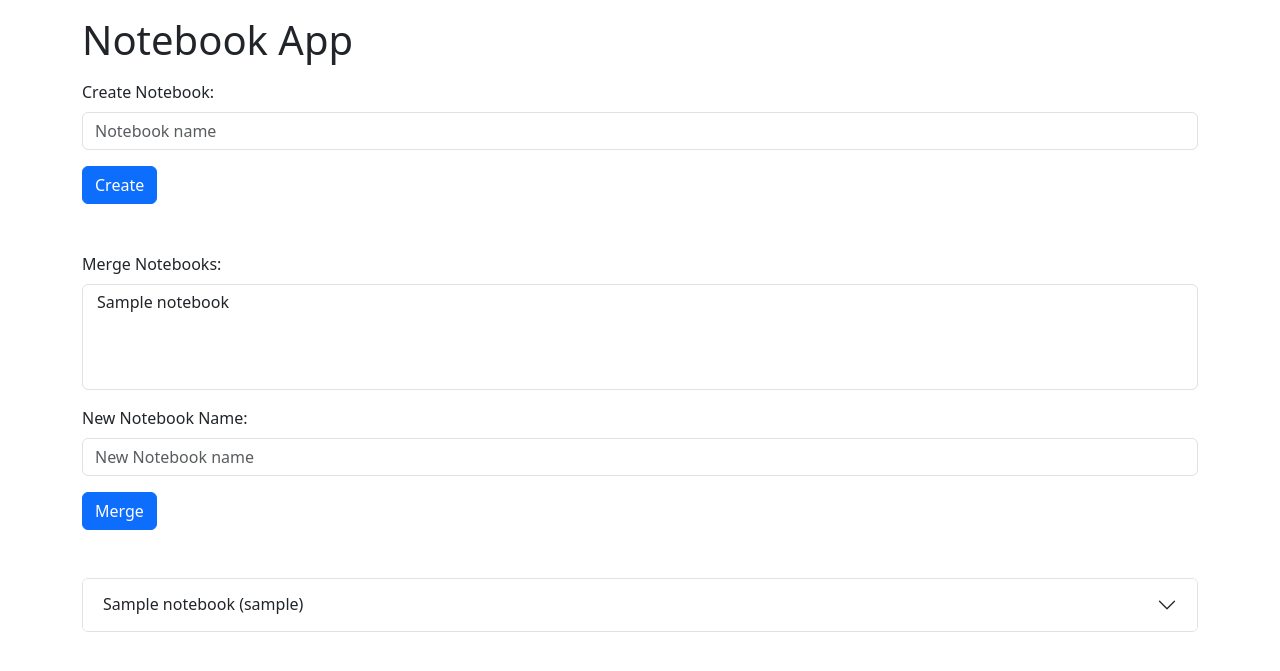
After one commit to martinwrudolf/mapmind, a Django app: page /notebooks in a window 1280 px wide. The commit adds this page. Shown: the top 671 px of the page. Run offline with Django 4.2, Linux system fonts and the light colour scheme; a user stored in the database is signed in; tables that the repository leaves empty hold one stand-in row (values such as "Sample post").

Commit message:
ayo commit for now
Add notes, delete notes, create new notebook, delete notebook, merge notebooks all working and UI ain't great but ain't shabby either

```diff
--- a/mm/mmapp/templates/mmapp/index.html
+++ b/mm/mmapp/templates/mmapp/index.html
@@ -28,7 +28,7 @@
         <button>Submit</button>
       </div>
     </form>
-
+    <br />
     <!-- Delete Notebook -->
     <form action="{% url 'delete_notebook' %}" method="post">
       {% csrf_token %}
@@ -44,7 +44,7 @@
         <button>Delete</button>
       </div>
     </form>
-
+    <br />
     <!-- Upload File-->
     <form
       action="{% url 'upload' %}"
--- /dev/null
+++ b/mm/mmapp/templates/mmapp/notebooks.html
@@ -0,0 +1,233 @@
+<!DOCTYPE html>
+<html lang="en">
+  <head>
+    <meta charset="UTF-8" />
+    <meta name="viewport" content="width=device-width, initial-scale=1.0" />
+    <title>Notebook App</title>
+    <link
+      href="https://cdn.jsdelivr.net/npm/bootstrap@5.3.0-alpha1/dist/css/bootstrap.min.css"
+      rel="stylesheet"
+    />
+    <script src="https://code.jquery.com/jquery-3.6.0.min.js"></script>
+    <script src="https://cdn.jsdelivr.net/npm/bootstrap@5.3.0-alpha1/dist/js/bootstrap.bundle.min.js"></script>
+  </head>
+
+  <body>
+    <div class="container">
+      <h1 class="mt-3 mb-3">Notebook App</h1>
+
+      <!-- Notebook creation form -->
+      <form
+        id="notebook-form"
+        action="{% url 'create_notebook' %}"
+        method="post"
+      >
+        {% csrf_token %}
+        <div class="mb-3">
+          <label for="notebook" class="form-label">Create Notebook:</label>
+          <input
+            type="text"
+            class="form-control"
+            id="notebook"
+            name="notebook"
+            placeholder="Notebook name"
+            required
+          />
+        </div>
+        <button type="submit" class="btn btn-primary">Create</button>
+      </form>
+      <br />
+      <!-- Merge notebooks form -->
+      <form
+        id="merge-notebooks-form"
+        action="{% url 'merge_notebooks' %}"
+        method="post"
+        class="mt-4"
+      >
+        {% csrf_token %}
+        <div class="mb-3">
+          <label for="notebooks-select" class="form-label"
+            >Merge Notebooks:</label
+          >
+          <select
+            class="form-select"
+            id="notebooks-select"
+            name="notebooks"
+            multiple
+            required
+          >
+            {% for notebook in notebooks %}
+            <option value="{{ notebook.id }}">{{ notebook.name }}</option>
+            {% endfor %}
+          </select>
+        </div>
+        <div class="mb-3">
+          <label for="merged-notebook-name" class="form-label"
+            >New Notebook Name:</label
+          >
+          <input
+            type="text"
+            class="form-control"
+            id="merged-notebook-name"
+            name="merged_notebook_name"
+            placeholder="New Notebook name"
+            required
+          />
+        </div>
+        <button type="submit" class="btn btn-primary">Merge</button>
+      </form>
+      <br />
+      <!-- Notebooks accordion -->
+      <div class="accordion mt-4" id="notebooks-accordion">
+        {% for notebook in notebooks %}
+        <div class="accordion-item">
+          <h2 class="accordion-header" id="heading-{{ notebook.id }}">
+            <button
+              class="accordion-button collapsed"
+              type="button"
+              data-bs-toggle="collapse"
+              data-bs-target="#collapse-{{ notebook.id }}"
+              aria-expanded="false"
+              aria-controls="collapse-{{ notebook.id }}"
+            >
+              {{ notebook.name }} ({{ notebook.owner }})
+            </button>
+          </h2>
+          <div
+            id="collapse-{{ notebook.id }}"
+            class="accordion-collapse collapse"
+            aria-labelledby="heading-{{ notebook.id }}"
+            data-bs-parent="#notebooks-accordion"
+          >
+            <div class="accordion-body">
+              <ul class="list-group">
+                {% for note in notes %}
+                <br />
+                {% if note.notebooks.id == notebook.id %}
+                <li
+                  class="list-group-item d-flex justify-content-between align-items-center"
+                >
+                  {{ note.file_name }} ({{ note.owner }})
+                  <button
+                    type="button"
+                    class="btn btn-danger btn-sm delete-note"
+                    data-note-id="{{ note.id }}"
+                  >
+                    Delete
+                  </button>
+                </li>
+                {% endif %} {% endfor %}
+              </ul>
+              <!-- Add note form -->
+              <form
+                class="mt-3"
+                action="{% url 'upload' %}"
+                method="post"
+                enctype="multipart/form-data"
+              >
+                {% csrf_token %}
+                <input
+                  type="hidden"
+                  name="notebook"
+                  value="{{ notebook.id }}"
+                />
+                <div class="mb-3">
+                  <label for="file" class="form-label">Add Note:</label>
+                  <input
+                    type="file"
+                    class="form-control"
+                    id="file"
+                    name="file"
+                    accept=".doc,.docx,application/msword,application/vnd.openxmlformats-officedocument.wordprocessingml.document, .rtf, .txt"
+                    required
+                  />
+                </div>
+                <button type="submit" class="btn btn-primary">Upload</button>
+              </form>
+            </div>
+            <div class="accordion-footer">
+              {% csrf_token %}
+              <button
+                type="button"
+                class="btn btn-danger btn-sm delete-notebook"
+                data-notebook-id="{{ notebook.id }}"
+              >
+                Delete Notebook
+              </button>
+            </div>
+          </div>
+        </div>
+        {% endfor %}
+      </div>
+    </div>
+
+    <script>
+      // Get the CSRF token from the cookie
+      function getCookie(name) {
+        let cookieValue = null;
+        if (document.cookie && document.cookie !== "") {
+          const cookies = document.cookie.split(";");
+          for (let i = 0; i < cookies.length; i++) {
+            const cookie = cookies[i].trim();
+            if (cookie.substring(0, name.length + 1) === name + "=") {
+              cookieValue = decodeURIComponent(
+                cookie.substring(name.length + 1)
+              );
+              break;
+            }
+          }
+        }
+        return cookieValue;
+      }
+
+      // Set the CSRF token for AJAX requests
+      const csrftoken = getCookie("csrftoken");
+
+      // Check if the request method requires CSRF protection
+      function csrfSafeMethod(method) {
+        return /^(GET|HEAD|OPTIONS|TRACE)$/.test(method);
+      }
+
+      // Set the CSRF header for AJAX requests
+      $.ajaxSetup({
+        beforeSend: function (xhr, settings) {
+          if (!csrfSafeMethod(settings.type) && !this.crossDomain) {
+            xhr.setRequestHeader("X-CSRFToken", csrftoken);
+          }
+        },
+      });
+
+      // Delete note button event listener
+      $(".delete-note").click(function () {
+        const noteId = $(this).data("note-id");
+        console.log(noteId, 01);
+        $.ajax({
+          url: `{% url 'delete_notes' %}`,
+          type: "POST",
+          data: {
+            note: noteId,
+          },
+          success: function () {
+            location.reload();
+          },
+        });
+      });
+
+      // Delete notebook button event listener
+      $(".delete-notebook").click(function () {
+        const notebookId = $(this).data("notebook-id");
+        console.log(notebookId, 01);
+        $.ajax({
+          url: `{% url 'delete_notebook' %}`,
+          type: "POST",
+          data: {
+            notebook: notebookId,
+          },
+          success: function () {
+            location.reload();
+          },
+        });
+      });
+    </script>
+  </body>
+</html>
--- a/mm/mmapp/urls.py
+++ b/mm/mmapp/urls.py
@@ -8,10 +8,13 @@ urlpatterns = [
     path('upload', views.upload, name='upload'),
     path('create_notebook', views.create_notebook, name='create_notebook'),
     path('delete_notebook', views.delete_notebook, name='delete_notebook'),
+    path('delete_notes', views.delete_notes, name='delete_notes'),
     path('edit_notebook', views.edit_notebook, name='edit_notebook'),
+    path('merge_notebooks', views.merge_notebooks, name='merge_notebooks'),
     path('search', views.search, name='search'),
     path('settings', views.settings, name='settings'),
     path('register', views.register, name='register'),
     path('search_results', views.search_results, name='search_results'),
     path('results', views.results, name='results'),
+    path('notebooks', views.notebooks, name='notebooks'),
 ]
--- a/mm/mmapp/views.py
+++ b/mm/mmapp/views.py
@@ -107,6 +107,7 @@ def delete_notebook(request):
         return redirect('login')
     if request.method == 'POST':
         # Get the notebook name from the request
+        print("Request: ", request.POST)
         notebook = request.POST['notebook']
         # Get the owner from the request
         owner = request.user
@@ -114,7 +115,26 @@ def delete_notebook(request):
         notebook = Notebook.objects.get(id=notebook)
         notebook.delete()
         # Return a response
-        return HttpResponse("Notebook deleted successfully")
+    return HttpResponse("Notebook deleted successfully")
+
+def delete_notes(request):
+    """Deletes a note."""
+    if not request.user.is_authenticated:
+        return redirect('login')
+    if request.method == 'POST':
+        # Get the notebook name from the request
+        print("Request: ", request.POST)
+        notes = request.POST.getlist('note')
+        # Get the owner from the request
+        owner = request.user
+        # Delete the Notebook
+        for n in notes:
+            n = Note.objects.get(id=n)
+            n.delete()
+        # Return a response
+        print("Notes deleted successfully")
+    return HttpResponse("Notes deleted successfully")
+
 
 
 # Do we need this to return a register page or does Django have a built in register route?
@@ -130,11 +150,54 @@ def edit_notebook(request):
         # return redirect('login')
     return HttpResponse(status=200, content="This is the URL where we edit notebooks!")
 
+
+def merge_notebooks(request):
+    """Merges notebooks into one notebook."""
+    if not request.user.is_authenticated:
+        return redirect('login')
+    if request.method == 'POST':
+        # Get the notebook name from the request
+        notebooks = request.POST.getlist('notebooks')
+        merged_notebook_name = request.POST['merged_notebook_name']
+        print("Notebooks: ", notebooks)
+        print("Merged notebook name: ", merged_notebook_name)
+        # Get the owner from the request
+        owner = request.user
+        # Create a new Notebook
+        notebook = Notebook(name=merged_notebook_name, owner=owner)
+        # Save the Notebook
+        notebook.save()
+        # Return a response
+        for n in notebooks:
+            n = Notebook.objects.get(id=n)
+            notes = Note.objects.filter(notebooks=n)
+            for note in notes:
+                new_note = Note(file_name=note.file_name,
+                        file_content=note.file_content,
+                        file_type=note.file_type,
+                        owner=owner,
+                        notebooks=notebook)
+                new_note.save()
+        return HttpResponse("Notebooks merged successfully")
+
+def notebooks(request):
+    if not request.user.is_authenticated:
+        return redirect('login')
+    owner = request.user
+    notebooks = Notebook.objects.filter(owner=owner)
+    notes = Note.objects.filter(owner=owner)
+    context = {
+        "notebooks": notebooks,
+        "notes": notes,
+    }
+    return render(request, "mmapp/notebooks.html", context)
+
 # Placeholder response for now
 def settings(request):
     if not request.user.is_authenticated:
         return redirect('login')
     return HttpResponse(status=200, content="This is the URL where the settings page will be!")
+
 def search(request):
     if not request.user.is_authenticated:
         return redirect('login')
```
Also changed, not shown: 1 other file.
